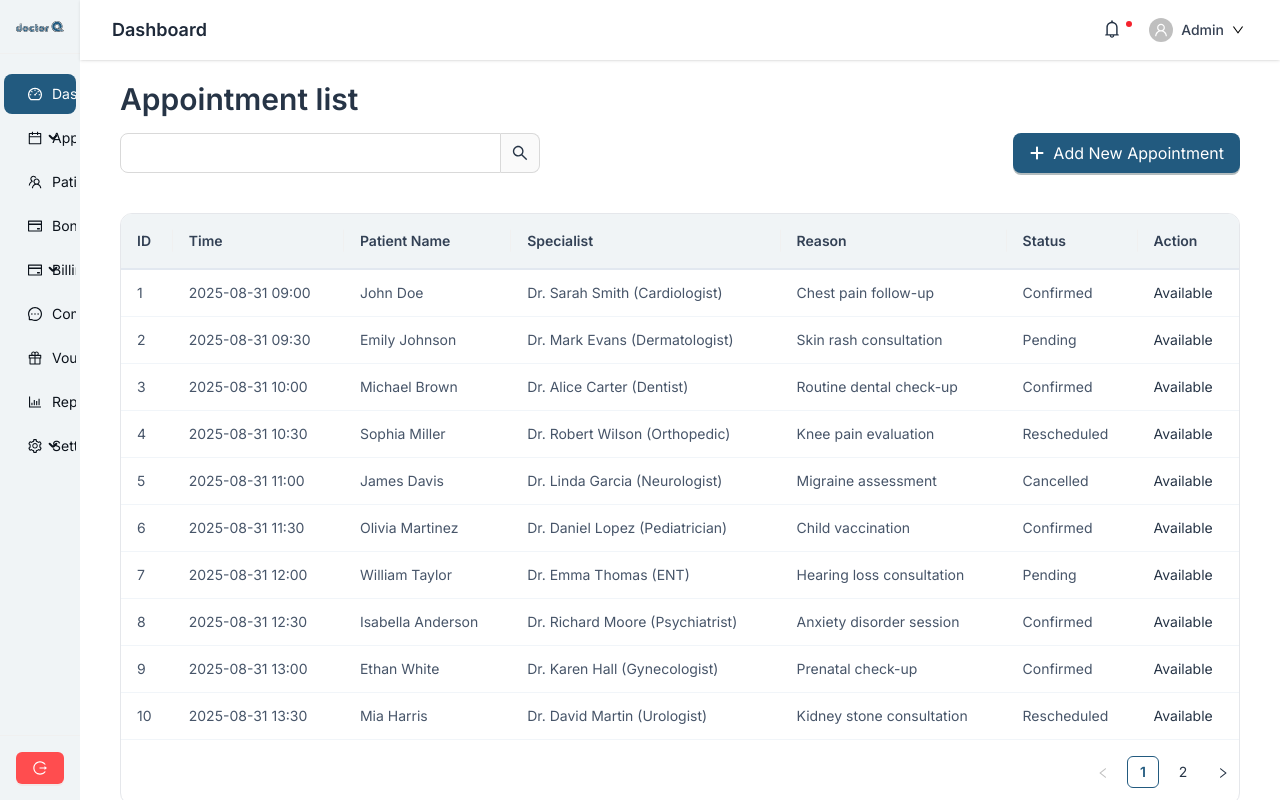
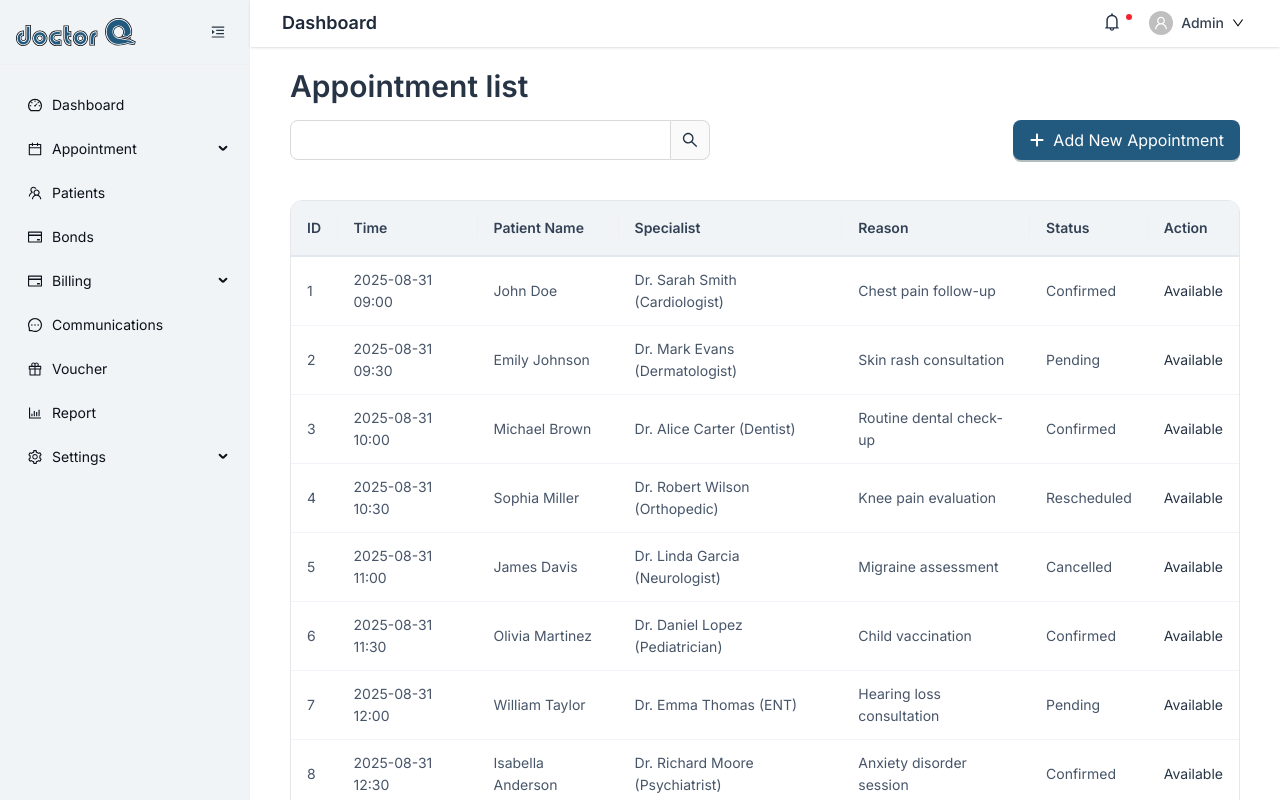
Before and after one commit to Shahed007/marosarvalo-frontend, a Next.js app: page /clinic/appointment/appointment-list in a window 1280 px wide. Built offline with nearby package versions, Linux system fonts and the light colour scheme; what @ant-design/nextjs-registry would draw is missing.

Commit message:
fix the dashboard menu collapse

```diff
--- a/src/components/dashboardLayout/DashboardLayout.tsx
+++ b/src/components/dashboardLayout/DashboardLayout.tsx
@@ -16,6 +16,13 @@ import {
   LogoutOutlined,
   UserOutlined,
   MessageOutlined,
+  MenuUnfoldOutlined,
+  MenuFoldOutlined,
+  DashboardOutlined,
+  FileTextOutlined,
+  NotificationOutlined,
+  WalletOutlined,
+  SettingOutlined,
 } from "@ant-design/icons";
 import type { MenuProps, ThemeConfig } from "antd";
 import { theme as defaultTheme } from "@/theme/theme";
@@ -132,8 +139,68 @@ const DashboardLayout: React.FC<DashboardLayoutProps> = ({
     },
   ];
 
+  // Menu items based on the screenshot
+  const screenshotMenuItems: MenuItem[] = [
+    {
+      key: "dashboard",
+      icon: <DashboardOutlined />,
+      label: "Dashboard",
+      href: "/dashboard",
+    },
+    {
+      key: "agioomnews",
+      icon: <NotificationOutlined />,
+      label: "Agioomnews",
+      href: "/agioomnews",
+    },
+    {
+      key: "papers",
+      icon: <FileTextOutlined />,
+      label: "Papers",
+      href: "/papers",
+    },
+    {
+      key: "briefs",
+      icon: <FileTextOutlined />,
+      label: "Briefs",
+      href: "/briefs",
+    },
+    {
+      key: "others",
+      icon: <FileTextOutlined />,
+      label: "Others",
+      href: "/others",
+    },
+    {
+      key: "communications",
+      icon: <MessageOutlined />,
+      label: "Communications",
+      href: "/communications",
+    },
+    {
+      key: "voucher",
+      icon: <WalletOutlined />,
+      label: "Voucher",
+      href: "/voucher",
+    },
+    {
+      key: "report",
+      icon: <FileTextOutlined />,
+      label: "Report",
+      href: "/report",
+    },
+    {
+      key: "settings",
+      icon: <SettingOutlined />,
+      label: "Settings",
+      href: "/settings",
+    },
+  ];
+
   // Transform menuItems for Ant Design with Links
-  const formattedMenuItems: MenuProps["items"] = menuItems.map((item) => {
+  const formattedMenuItems: MenuProps["items"] =
+    menuItems.length > 0
+      ? menuItems.map((item) => {
           const menuItemProps = item.href
             ? {
                 label: (
@@ -180,7 +247,18 @@ const DashboardLayout: React.FC<DashboardLayoutProps> = ({
             icon: item.icon,
             ...menuItemProps,
           };
-  });
+        })
+      : screenshotMenuItems.map((item) => ({
+          key: item.key,
+          icon: item.icon,
+          label: (
+            <Link href={item.href || "#"} passHref legacyBehavior>
+              <a style={{ textDecoration: "none", color: "inherit" }}>
+                {item.label}
+              </a>
+            </Link>
+          ),
+        }));
 
   return (
     <ConfigProvider theme={themeConfig}>
@@ -198,63 +276,65 @@ const DashboardLayout: React.FC<DashboardLayoutProps> = ({
             position: screens.xs ? "absolute" : "relative",
             zIndex: 10,
             left: screens.xs && collapsed ? -250 : 0,
-            transition: "left 0.2s ease",
+            transition: "all 0.3s ease",
           }}
         >
-          {/* Logo */}
+          {/* Logo and Collapse Button */}
           <div
             style={{
               padding: "16px",
-              textAlign: "center",
+              display: "flex",
+              alignItems: "center",
+              justifyContent: "space-between",
               borderBottom: "1px solid #f0f0f0",
+              transition: "all 0.3s ease",
             }}
           >
             <Link href="/" passHref legacyBehavior>
-              <a style={{ display: "inline-block" }}>
-                <Image src={logo} alt="Logo" width={120} />
+              <a
+                style={{ display: "inline-block", transition: "all 0.3s ease" }}
+              >
+                <Image
+                  src={logo}
+                  alt="Logo"
+                  width={collapsed ? 32 : 120}
+                  style={{ transition: "all 0.3s ease" }}
+                />
               </a>
             </Link>
+            <Button
+              type="text"
+              icon={collapsed ? <MenuUnfoldOutlined /> : <MenuFoldOutlined />}
+              onClick={() => setCollapsed(!collapsed)}
+              style={{
+                marginLeft: collapsed ? 0 : "auto",
+                transition: "all 0.3s ease",
+              }}
+            />
           </div>
 
           {/* Navigation Menu */}
           <Menu
             mode="inline"
-            defaultSelectedKeys={["1"]}
-            defaultOpenKeys={["sub1"]}
-            style={{ borderRight: 0, marginTop: "16px" }}
+            defaultSelectedKeys={["dashboard"]}
+            style={{
+              borderRight: 0,
+              marginTop: "16px",
+              transition: "all 0.3s ease",
+            }}
             items={formattedMenuItems}
             className="submenu-with-lines"
           />
-
-          {/* Logout Button */}
-          <div
-            style={{
-              padding: "16px",
-              position: "absolute",
-              bottom: 0,
-              width: "100%",
-              borderTop: "1px solid #f0f0f0",
-            }}
-          >
-            <Button
-              type="primary"
-              danger
-              icon={<LogoutOutlined />}
-              block
-              style={{ textAlign: "left" }}
-              onClick={handleLogout}
-            >
-              {!collapsed && "Logout"}
-            </Button>
-          </div>
         </Sider>
 
         {/* Main Layout: Header + Content */}
         <Layout>
           {/* Sticky Header */}
           <header className="sticky top-0 z-50 bg-white shadow px-4 lg:px-8 h-16 flex items-center justify-between">
-            {/* Page Title */}
+            {/* Page Title - Show only when sidebar is collapsed on mobile */}
+            {screens.xs && !collapsed ? null : (
               <h1 className="text-lg font-semibold text-gray-800">Dashboard</h1>
+            )}
 
             {/* Right Side: Notifications & Profile */}
             <div className="flex items-center gap-4">
@@ -285,7 +365,9 @@ const DashboardLayout: React.FC<DashboardLayoutProps> = ({
               >
                 <div className="flex items-center gap-2 cursor-pointer p-1 rounded hover:bg-gray-100 transition">
                   <Avatar icon={<UserOutlined />} size="small" />
-                  <span className="text-gray-700 text-sm font-medium">Admin</span>
+                  <span className="text-gray-700 text-sm font-medium">
+                    Admin
+                  </span>
                   <DownOutlined className="text-gray-500 text-xs" />
                 </div>
               </Dropdown>
--- a/src/components/pages/clinic/Calendar/Calendar.tsx
+++ b/src/components/pages/clinic/Calendar/Calendar.tsx
@@ -447,7 +447,7 @@ export default function Calendar() {
         </div>
       </Header>
 
-      {/* 📊 Table */}
+      {/* Table */}
       <Content style={{ padding: "24px" }}>
         <Card style={{ borderColor: "#e5e7eb", borderRadius: "8px" }}>
           <Table
```
Lines whose indentation alone changed are shown as unchanged.
